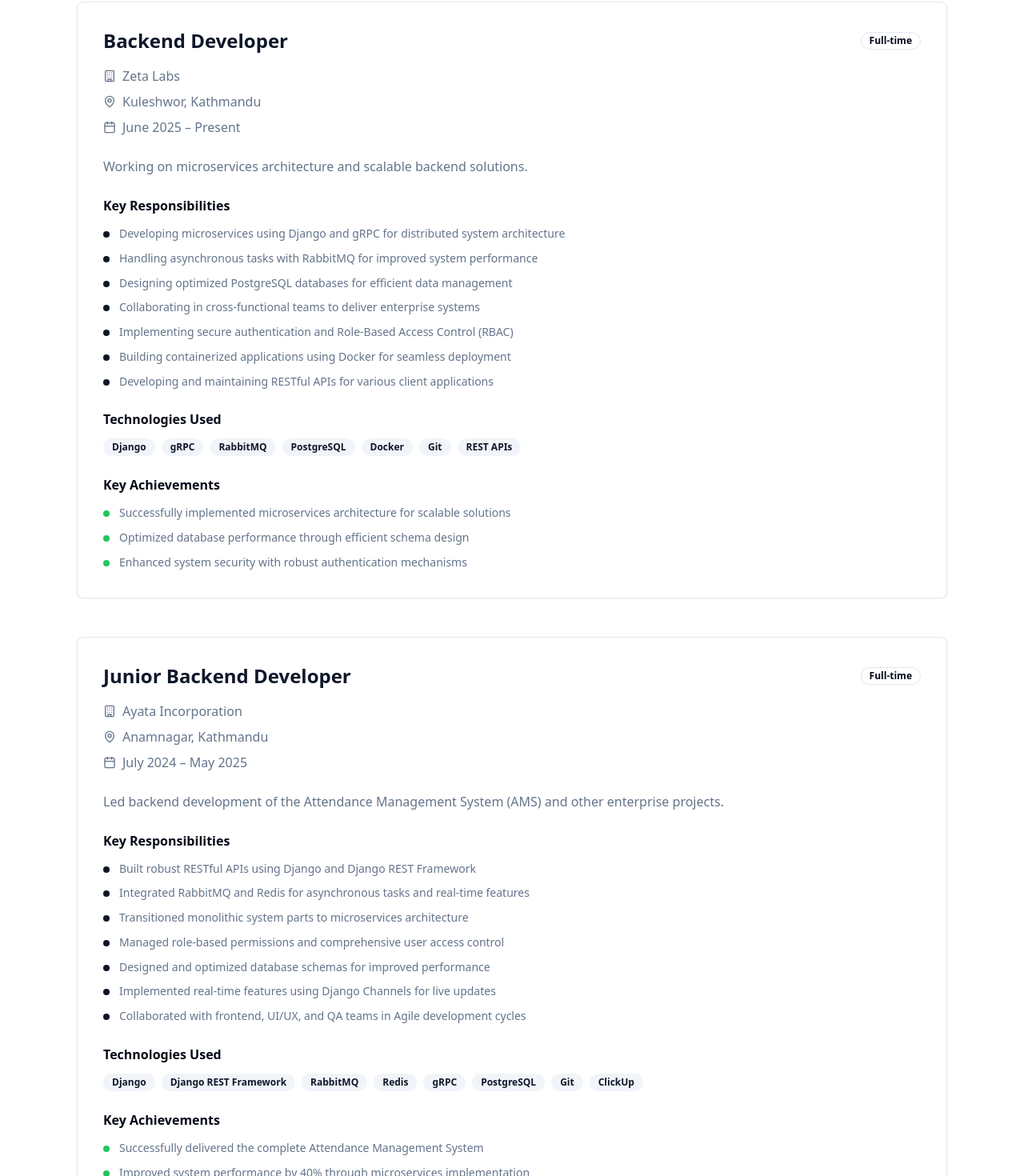
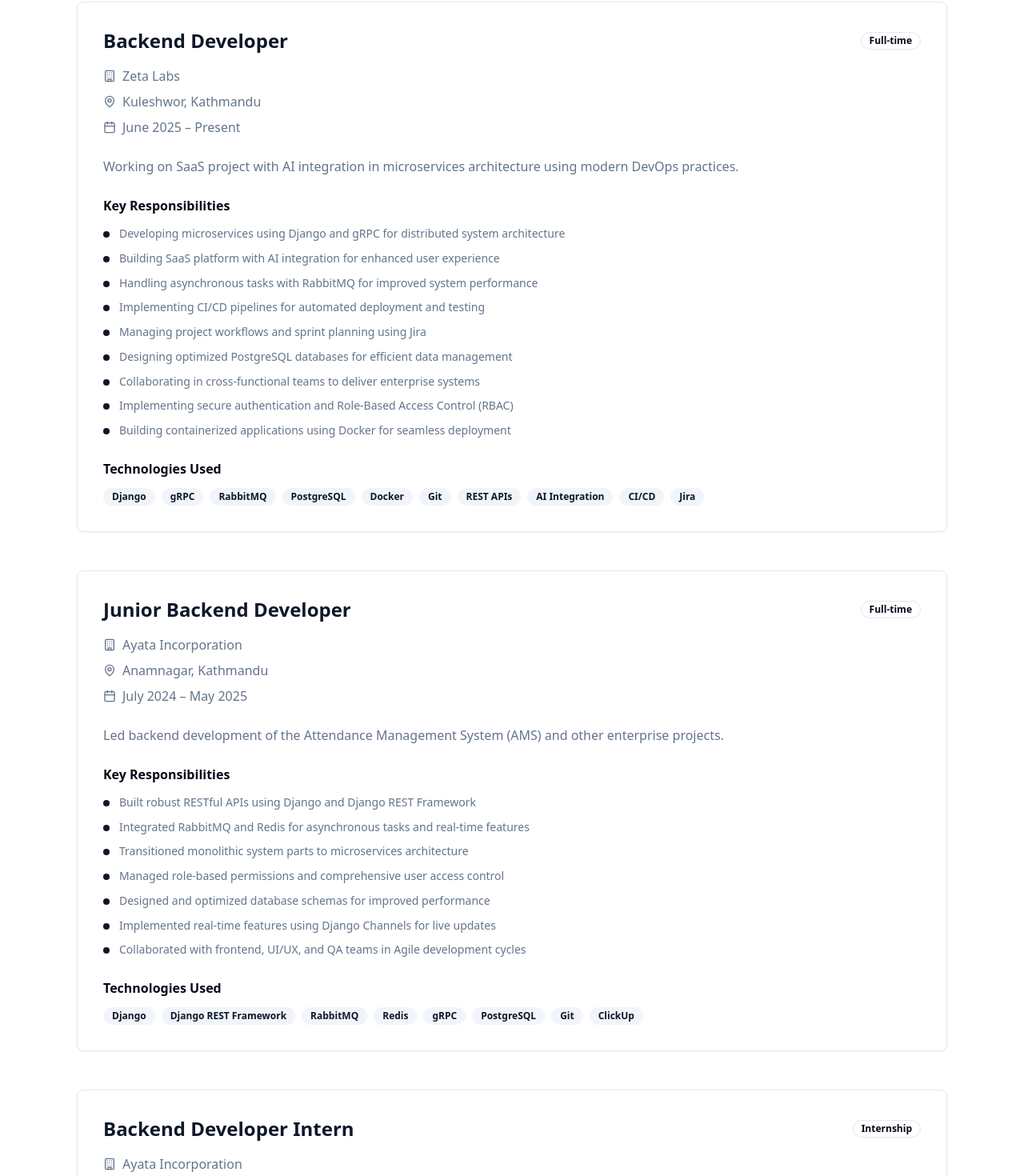
Before and after one commit to Ozzypawan/pawanrajpandey.com.np, a React (Vite) app: page /experience in a window 1280 px wide. Shown: the part 402-1872 px from the top of the page at 80% size. Built offline with nearby package versions, Linux system fonts and the light colour scheme.

Commit message:
Remove achievements and update Zeta Labs project
Removed the "Key Achievements" section from the work experience and updated the Zeta Labs project description to include details about the SaaS project with AI integration, microservices, gRPC, RabbitMQ, CI/CD, and Jira.

```diff
--- a/src/pages/Experience.tsx
+++ b/src/pages/Experience.tsx
@@ -12,23 +12,20 @@ const Experience = () => {
       location: "Kuleshwor, Kathmandu",
       period: "June 2025 – Present",
       type: "Full-time",
-      description: "Working on microservices architecture and scalable backend solutions.",
+      description: "Working on SaaS project with AI integration in microservices architecture using modern DevOps practices.",
       responsibilities: [
         "Developing microservices using Django and gRPC for distributed system architecture",
+        "Building SaaS platform with AI integration for enhanced user experience",
         "Handling asynchronous tasks with RabbitMQ for improved system performance",
+        "Implementing CI/CD pipelines for automated deployment and testing",
+        "Managing project workflows and sprint planning using Jira",
         "Designing optimized PostgreSQL databases for efficient data management",
         "Collaborating in cross-functional teams to deliver enterprise systems",
         "Implementing secure authentication and Role-Based Access Control (RBAC)",
-        "Building containerized applications using Docker for seamless deployment",
-        "Developing and maintaining RESTful APIs for various client applications"
+        "Building containerized applications using Docker for seamless deployment"
       ],
       technologies: [
-        "Django", "gRPC", "RabbitMQ", "PostgreSQL", "Docker", "Git", "REST APIs"
-      ],
-      achievements: [
-        "Successfully implemented microservices architecture for scalable solutions",
-        "Optimized database performance through efficient schema design",
-        "Enhanced system security with robust authentication mechanisms"
+        "Django", "gRPC", "RabbitMQ", "PostgreSQL", "Docker", "Git", "REST APIs", "AI Integration", "CI/CD", "Jira"
       ]
     },
     {
@@ -49,11 +46,6 @@ const Experience = () => {
       ],
       technologies: [
         "Django", "Django REST Framework", "RabbitMQ", "Redis", "gRPC", "PostgreSQL", "Git", "ClickUp"
-      ],
-      achievements: [
-        "Successfully delivered the complete Attendance Management System",
-        "Improved system performance by 40% through microservices implementation",
-        "Reduced API response time through efficient database optimization"
       ]
     },
     {
@@ -73,11 +65,6 @@ const Experience = () => {
       ],
       technologies: [
         "Django", "Django REST Framework", "PostgreSQL", "Git", "REST APIs", "ClickUp"
-      ],
-      achievements: [
-        "Successfully completed all assigned learning milestones ahead of schedule",
-        "Contributed meaningfully to production codebase as an intern",
-        "Received positive feedback for quick learning and professional adaptation"
       ]
     }
   ];
@@ -163,7 +150,7 @@ const Experience = () => {
                 </div>
 
                 {/* Technologies */}
-                <div className="mb-6">
+                <div>
                   <h4 className="font-semibold mb-3">Technologies Used</h4>
                   <div className="flex flex-wrap gap-2">
                     {exp.technologies.map((tech) => (
@@ -172,21 +159,6 @@ const Experience = () => {
                       </Badge>
                     ))}
                   </div>
-                </div>
-
-                {/* Achievements */}
-                <div>
-                  <h4 className="font-semibold mb-3">Key Achievements</h4>
-                  <ul className="space-y-2">
-                    {exp.achievements.map((achievement, idx) => (
-                      <li key={idx} className="flex items-start space-x-3">
-                        <div className="w-2 h-2 bg-green-500 rounded-full mt-2 flex-shrink-0"></div>
-                        <span className="text-muted-foreground text-sm leading-relaxed">
-                          {achievement}
-                        </span>
-                      </li>
-                    ))}
-                  </ul>
                 </div>
               </Card>
             </div>
```
